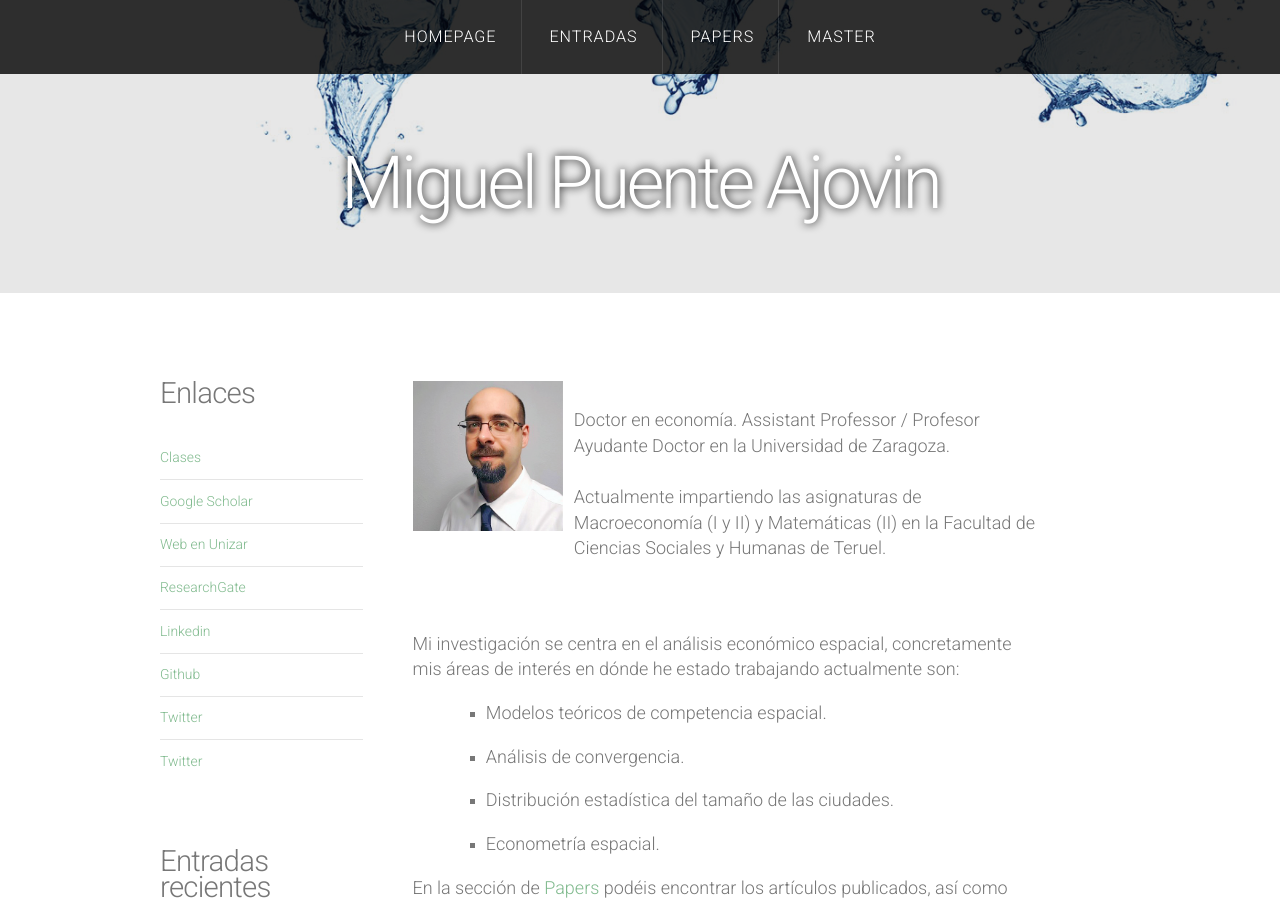
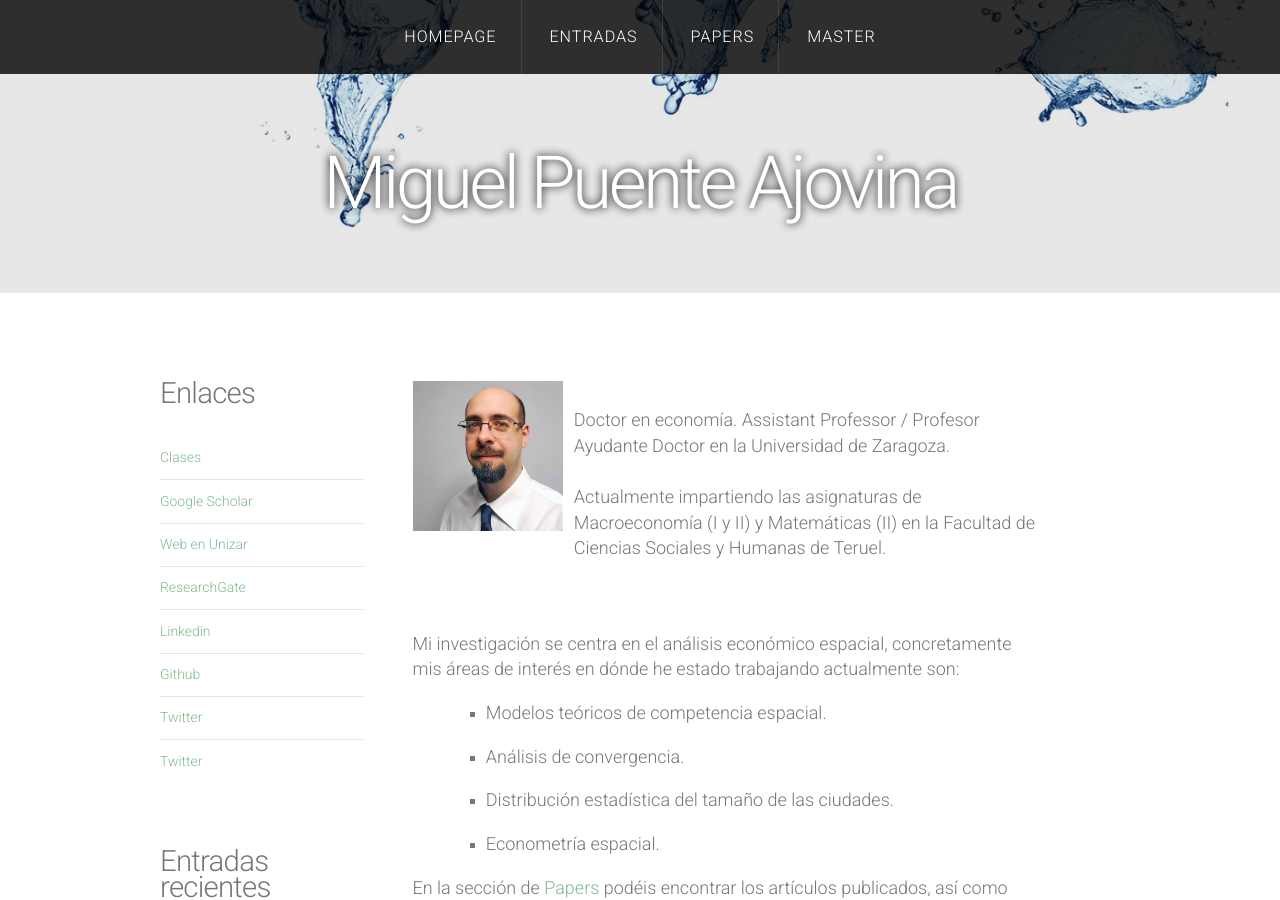
Before and after one commit to mpajovin/mpajovin.github.io, a Jekyll site: the page built from index.html, in a window 1280 px wide and 900 px high. Built offline with Jekyll 4.4.1, drawn with Linux system fonts in a browser that asks for light colours; nearby versions of some CDN libraries; the list of posts is cut into pages by our own code.

Commit message:
Update default.html

```diff
--- a/_layouts/default.html
+++ b/_layouts/default.html
@@ -32,7 +32,7 @@
 
 			<!-- Logo -->
 			<div id="logo">
-				<h2><a href="#">Miguel Puente Ajovin</a></h2>
+				<h2><a href="#">Miguel Puente Ajovina</a></h2>
 				<span class="tag"></span>
 			</div>
 		</div>
```
